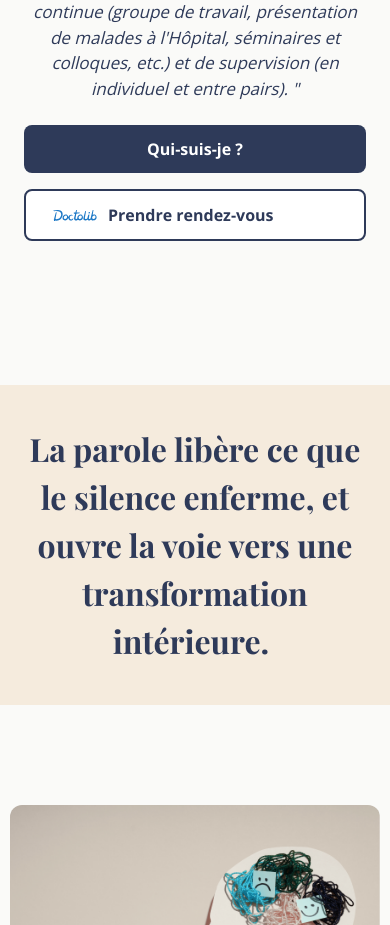
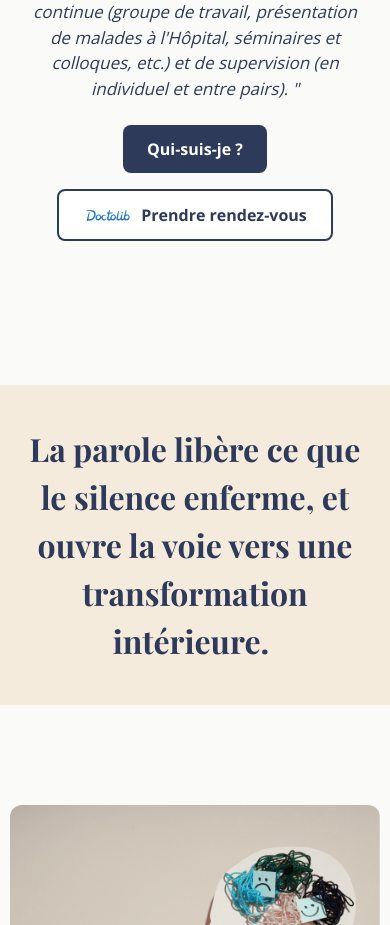
Before and after one commit to e-maccioni26/front-site-psychanalyste, a Next.js app: page / in a window 390 px wide. Shown: the part 1000-1925 px from the top of the page. Built offline with nearby package versions, Linux system fonts and the light colour scheme; no server answers.

Commit message:
style(Hero): center align buttons on mobile view

```diff
--- a/src/components/Hero.tsx
+++ b/src/components/Hero.tsx
@@ -25,7 +25,7 @@ const Hero = () => {
         <p className={`mb-6 italic text-[17px] text-[#2E3A59] ${isLoaded ? 'animate-slideRight' : 'opacity-0'}`} style={{fontFamily:'var(--font-paragraph)', transitionDelay: '0.6s'}}>
         &#34; Mon écoute et ma pratique sont façonnées par les riches enseignements théorico- cliniques que j&apos;ai reçus ainsi que par mon propre parcours psychanalytique approfondi assorti d&apos;une formation continue (groupe de travail, présentation de malades à l&apos;Hôpital, séminaires et colloques, etc.) et de supervision (en individuel et entre pairs). &#34;
         </p>
-        <div className={`flex flex-col md:flex-row gap-4 justify-center md:justify-start ${isLoaded ? 'animate-slideRight' : 'opacity-0'}`} style={{ transitionDelay: '0.8s' }}>
+        <div className={`flex flex-col items-center md:flex-row gap-4 justify-center md:justify-start ${isLoaded ? 'animate-slideRight' : 'opacity-0'}`} style={{ transitionDelay: '0.8s' }}>
           <Link href={"/qui-suis-je"} className="bg-[#2E3A59] text-white px-6 py-3 rounded-lg font-semibold transition hover:bg-[#1d2536] hover-lift">
             Qui-suis-je ?
           </Link>
```
